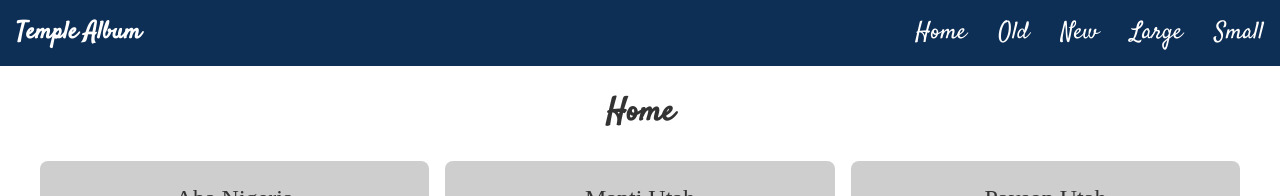
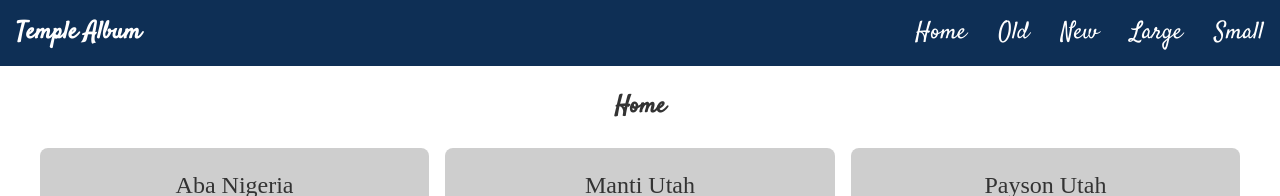
Before and after one commit to SAAC7/wdd131, a plain HTML site: page filtered-temples.html in a window 1280 px wide. Shown: the top 196 px of the page. Drawn offline with Linux system fonts and the light colour scheme; a web font is replaced by a local one.

Commit message:
week 4
i fix the h1 error

```diff
--- a/filtered-temples.html
+++ b/filtered-temples.html
@@ -41,7 +41,7 @@
     </header>
 
     <main>
-        <h1>Home</h1>
+        <h2>Home</h2>
         <section class="gallery">
            <!-- <figure>
                 <figcaption>Official Flag of Guatemala</figcaption>
--- a/styles/filtered-temples.css
+++ b/styles/filtered-temples.css
@@ -109,7 +109,7 @@ main {
     flex-grow: 1;
 }
 
-main h1 {
+main h1,h2 {
     text-align: center;
     margin-bottom: 1.5rem;
 }
```
